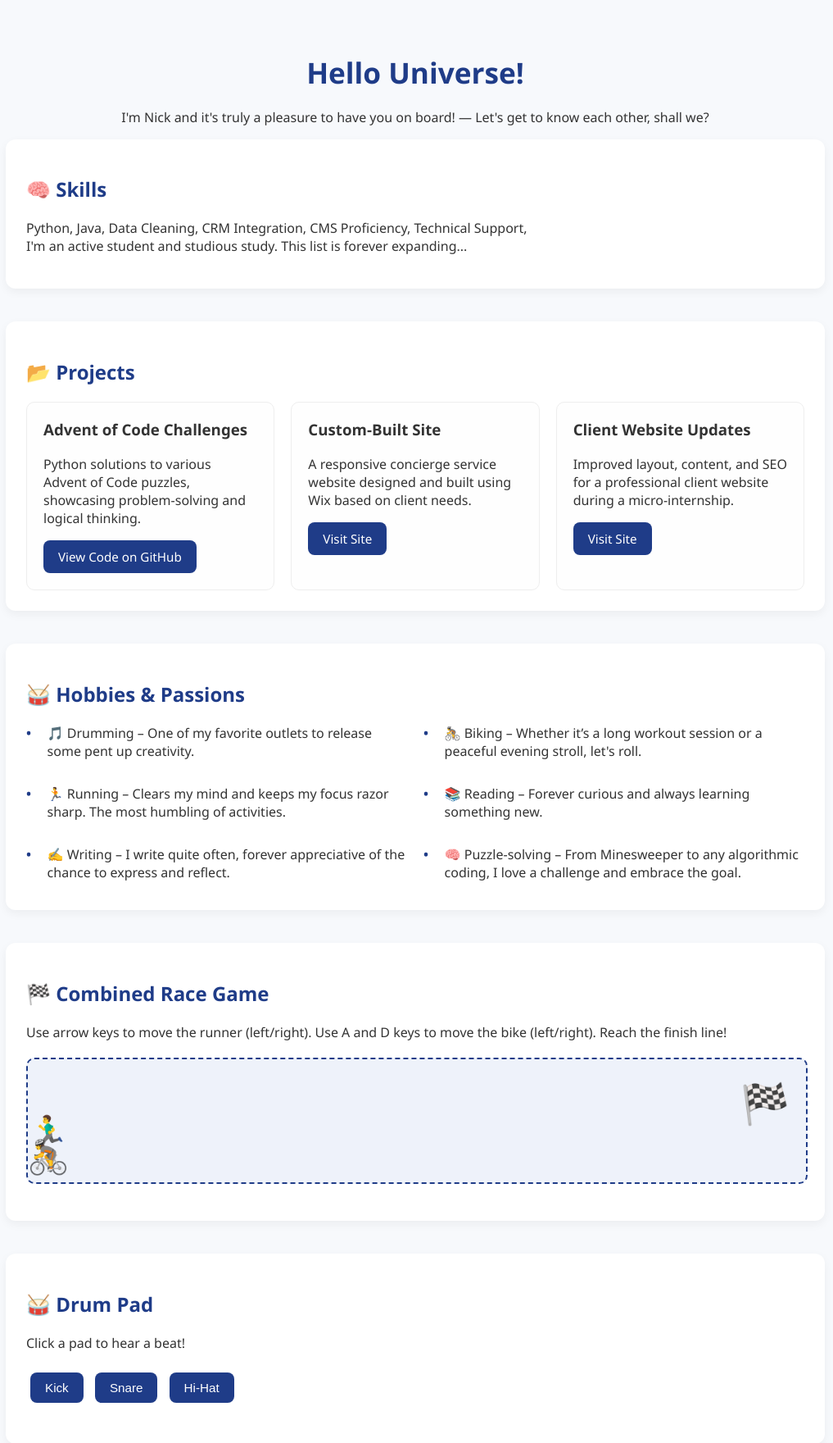
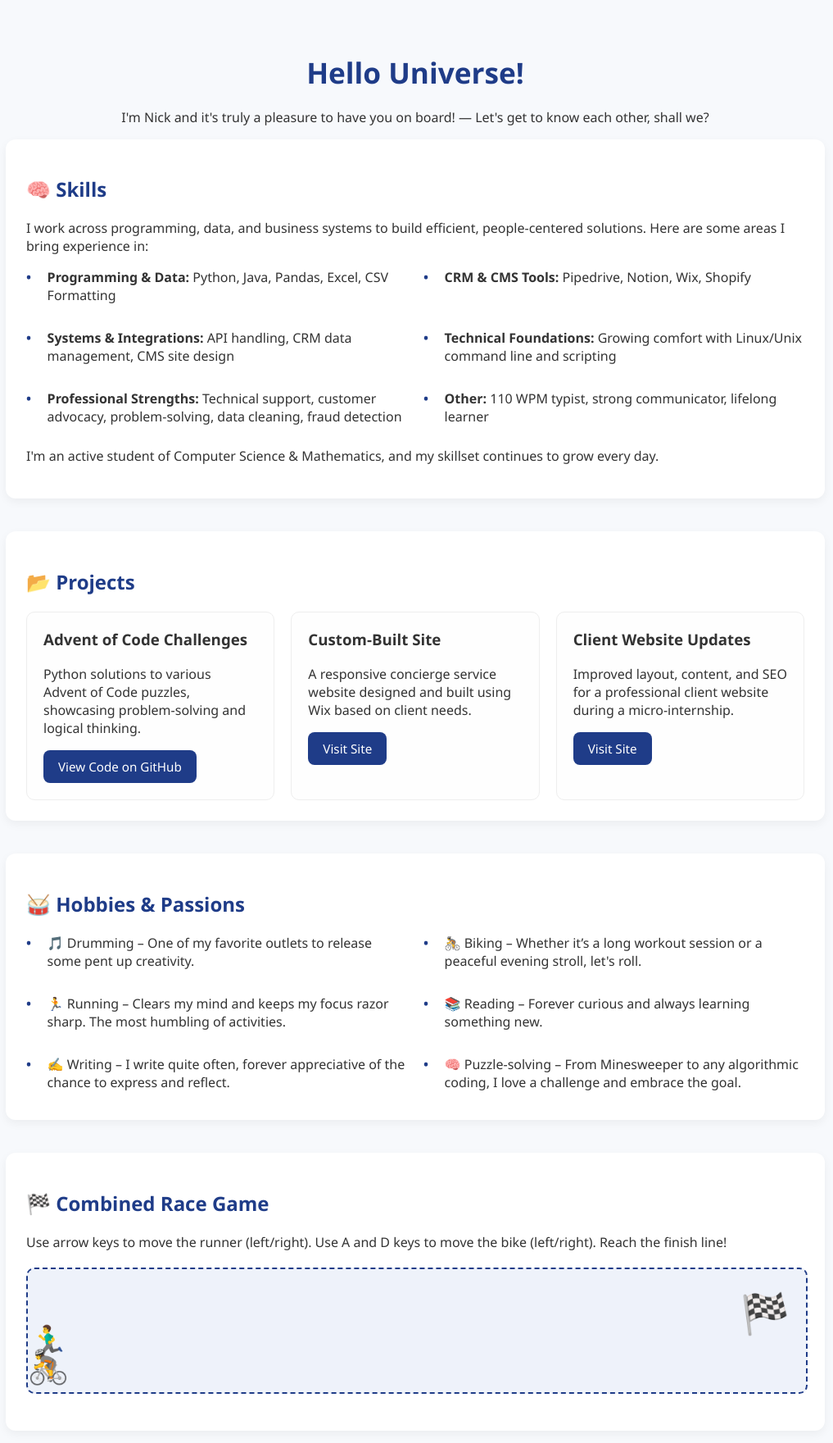
Before and after one commit to nrrorton/hire-me-site, a Flask app: page / in a window 1280 px wide. Shown: the top 1760 px of the page at 82% size, without its empty margins (133-1150 px from the left). Run offline with Flask 3, Linux system fonts and the light colour scheme.

Commit message:
Formatting and wording changes

```diff
--- a/templates/index.html
+++ b/templates/index.html
@@ -175,8 +175,22 @@
         <!-- Skills -->
         <section>
             <h2>🧠 Skills</h2>
-            <p>Python, Java, Data Cleaning, CRM Integration, CMS Proficiency, Technical Support, <br>
-            I'm an active student and studious study. This list is forever expanding...</p>
+            <p>
+                I work across programming, data, and business systems to build efficient, people-centered solutions.
+                Here are some areas I bring experience in:
+            </p>
+            <ul>
+                <li><strong>Programming & Data:</strong> Python, Java, Pandas, Excel, CSV Formatting</li>
+                <li><strong>CRM & CMS Tools:</strong> Pipedrive, Notion, Wix, Shopify</li>
+                <li><strong>Systems & Integrations:</strong> API handling, CRM data management, CMS site design</li>
+                <li><strong>Technical Foundations:</strong> Growing comfort with Linux/Unix command line and scripting</li>
+                <li><strong>Professional Strengths:</strong> Technical support, customer advocacy, problem-solving, data
+                    cleaning, fraud detection</li>
+                <li><strong>Other:</strong> 110 WPM typist, strong communicator, lifelong learner</li>
+            </ul>
+            <p>
+                I'm an active student of Computer Science & Mathematics, and my skillset continues to grow every day.
+            </p>
         </section>
 
         <!-- Projects -->
```
